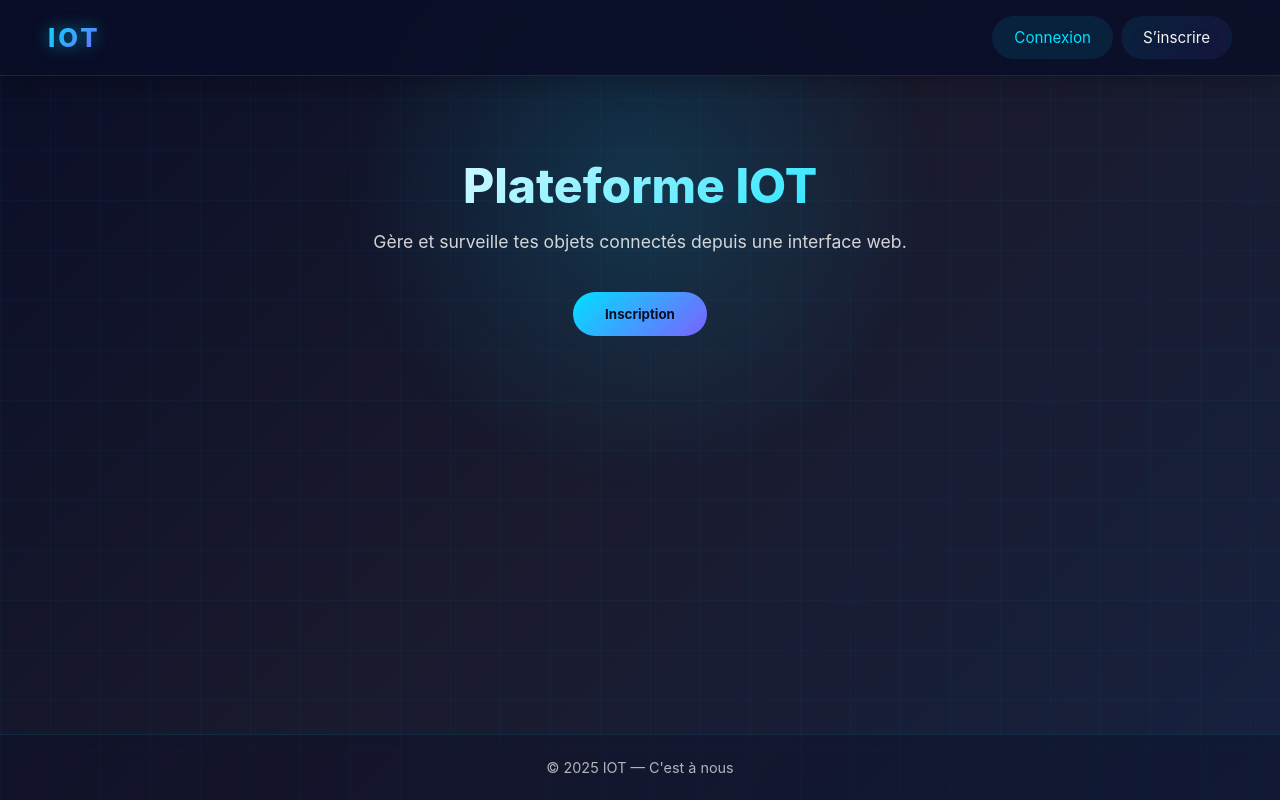
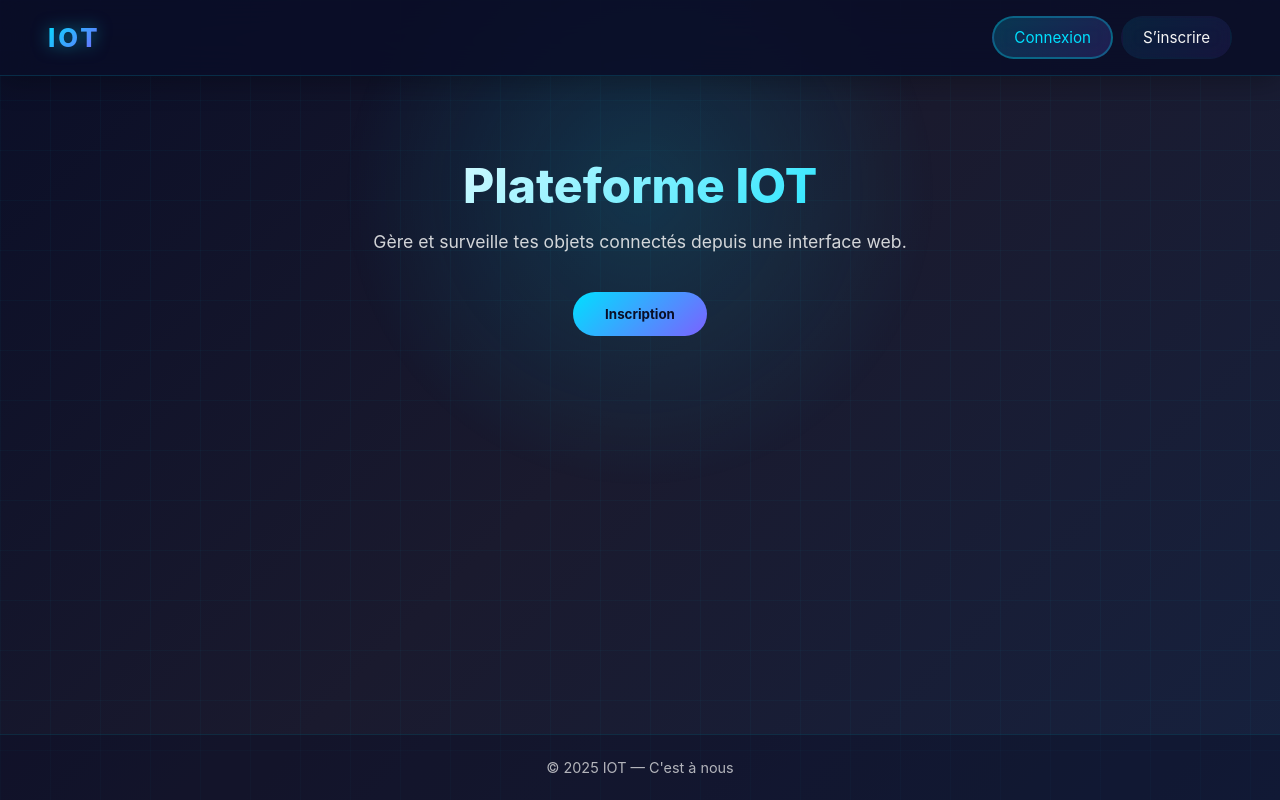
Before and after one commit to Gab2404/WebIOT, a plain HTML site: page site/index.html in a window 1280 px wide. In both pictures the pointer is over the link "Connexion". Drawn offline with Linux system fonts and the light colour scheme; no server answers.

Commit message:
bouton accueil modif

```diff
--- a/site/assets/css/base.css
+++ b/site/assets/css/base.css
@@ -70,24 +70,23 @@ nav a {
   color: #f5f5f5;
   text-decoration: none;
   font-size: 0.95rem;
-  padding: 8px 16px;
-  border-radius: 8px;
-  transition: all 0.3s ease;
-}
-
-nav a:hover {
-  background: rgba(0, 224, 255, 0.1);
-  color: #00e0ff;
-}
-
-/* Bouton header */
-.login-btn-header {
   padding: 10px 20px;
   border-radius: 999px;
   border: 2px solid transparent;
   background: linear-gradient(135deg, rgba(0, 224, 255, 0.1), rgba(123, 97, 255, 0.1));
   backdrop-filter: blur(10px);
   transition: all 0.3s ease;
+}
+
+nav a:hover {
+  background: linear-gradient(135deg, rgba(0, 224, 255, 0.2), rgba(123, 97, 255, 0.2));
+  border-color: rgba(0, 224, 255, 0.3);
+  color: #00e0ff;
+}
+
+/* Bouton header - maintenant tous les liens ont le même style */
+.login-btn-header {
+  /* Style identique à nav a */
 }
 
 /* ======== MAIN LAYOUT ======== */
```
